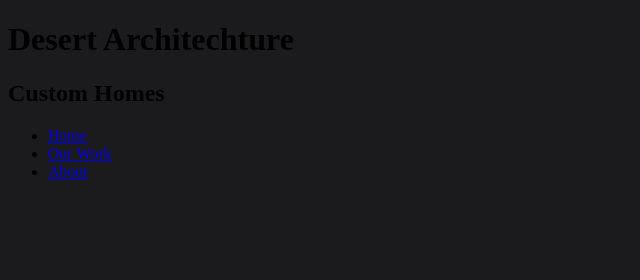
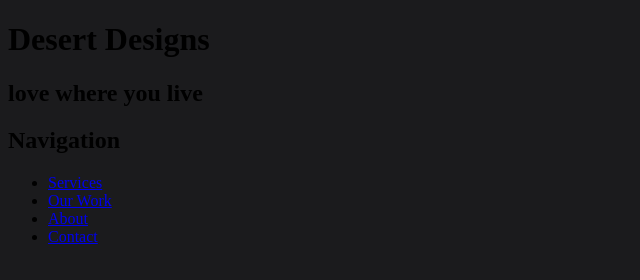
Before and after one commit to mundojrasu/git-480, a plain HTML site: page index.html in a window 1280 px wide. Shown: the whole page, without its empty margins (0-640 px from the left). Drawn offline with Linux system fonts and the light colour scheme.

Commit message:
Headers added
Headers added to Home, contact, about and our work pages

```diff
--- a/index.html
+++ b/index.html
@@ -1,20 +1,27 @@
 <!DOCTYPE html>
 <html lang="en">
 <head>
-  <title>Desert Architecture</title>
+  <title>Desert Designs</title>
   <link rel="stylesheet" type="text/css" href="styles.css" />
 </head>
 <body>
+    <header>
+        <h1>Desert Designs</h1>
+        <h2>love where you live</h2>
+        <nav class="navbar">
+            <h2>Navigation</h2>
+            <ul>
+                <li><a href="index.html">Services</a></li>
+                <li><a href="ourwork.html">Our Work</a></li>
+                <li><a href="about.html">About</a></li>
+                <li><a href="contact.html">Contact</a></li>
 
-<h1>Desert Architechture</h1>
-<h2>Custom Homes</h2>
-<nav class="navbar">
-    <ul>
-        <li><a href="index.html">Home</a></li>
-        <li><a href="ourwork.html">Our Work</a></li>
-        <li><a href="about.html">About</a></li>
-    </ul>
-</nav>
+            </ul>
+        </nav>
+    </header>
+    <main>
+
+    </main>
 
 </body>
 </html>
```
Also changed, not shown: contact.html (added, +22 -0 lines), ourwork.html (+16 -1 lines), assets/alberto-castillo-additions.jpg (added), assets/naomi-hebert-remodels.jpg (added), 4 other files.
